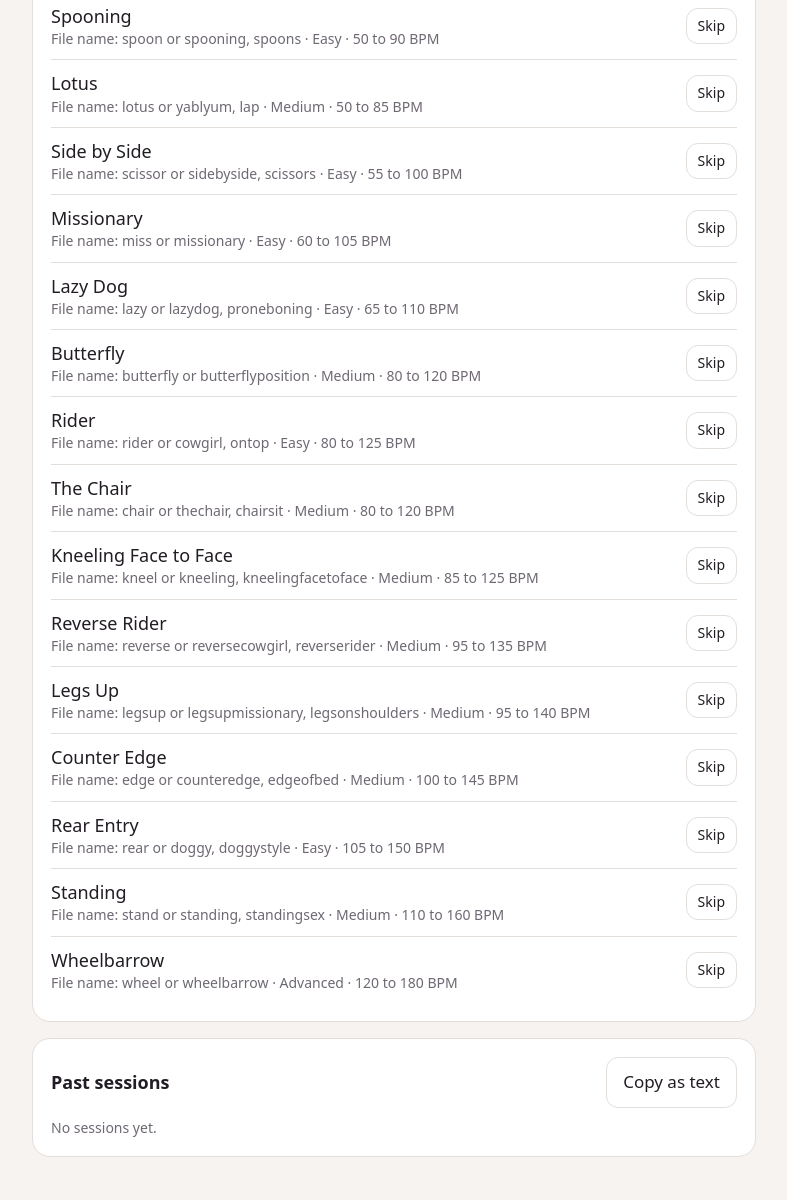
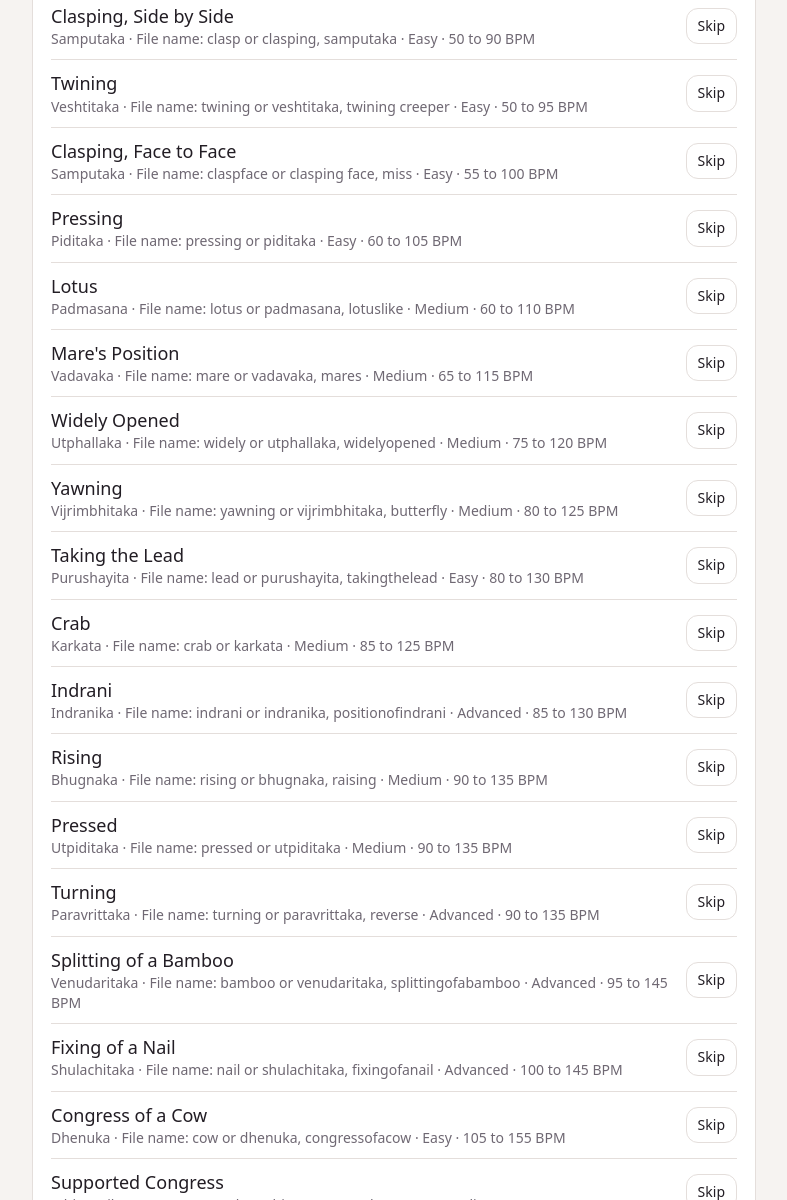
Before and after one commit to dustin12342986-hue/Positions-, a plain HTML site: page index.html in a window 1280 px wide. Shown: the part 1600-2800 px from the top of the page, without its empty margins (246-1033 px from the left). Drawn offline with Linux system fonts and the light colour scheme.

Commit message:
Switch positions to the Kama Sutra list with Sanskrit names
Co-Authored-By: Claude Opus 5.5 <noreply@anthropic.com>
Claude-Session: https://claude.ai/code/session_012yMxm2DxC5UJrvGptgUURS

```diff
--- a/index.html
+++ b/index.html
@@ -78,7 +78,7 @@ body.stage .stageonly{display:flex}
 <body>
 <div class="wrap">
   <h1>Tempo</h1>
-  <p class="sub">Play music. It breaks down each song and picks positions that fit, holding each one about as long as couples usually do.</p>
+  <p class="sub">Play music. It breaks down each song and picks Kama Sutra positions that fit, holding each one about as long as couples usually do.</p>
 
   <div class="row">
     <label class="btn primary" for="songsIn">Add songs</label>
@@ -177,7 +177,7 @@ body.stage .stageonly{display:flex}
 
   <div class="card">
     <h3>Add images, GIFs and videos in bulk</h3>
-    <div class="note" style="margin-top:0">Each file is matched by name, for example spoon.gif, cowgirl.mp4 or doggy.png. Videos play muted on a loop.</div>
+    <div class="note" style="margin-top:0">Each file is matched by name, English or Sanskrit, for example clasp.gif, indrani.mp4 or bamboo.png. Common names like cowgirl or doggy also work. Videos play muted on a loop.</div>
     <div class="row" style="margin-top:10px">
       <label class="btn" for="bulkDir">Choose folder</label>
       <input type="file" id="bulkDir" webkitdirectory multiple>
@@ -210,21 +210,25 @@ body.stage .stageonly{display:flex}
 <script>
 /* ---------------- positions ---------------- */
 const POS=[
- {id:'spoon',a:['spooning','spoons'],name:'Spooning',lvl:'Easy',i:.10,bpm:[50,90],d:'Both on your sides, one behind the other. Close, slow, and easy to hold through a long song.'},
- {id:'lotus',a:['yablyum','lap','seated'],name:'Lotus',lvl:'Medium',i:.15,bpm:[50,85],d:'Seated face to face, one partner in the other\'s lap with legs wrapped around. Built for eye contact and slow rocking.'},
- {id:'scissor',a:['sidebyside','scissors','sideways'],name:'Side by Side',lvl:'Easy',i:.25,bpm:[55,100],d:'Lying on your sides facing each other, legs interlaced. Low effort, lots of contact.'},
- {id:'miss',a:['missionary'],name:'Missionary',lvl:'Easy',i:.30,bpm:[60,105],d:'Face to face, one partner on top. Room for kissing and a slow, steady rhythm.'},
- {id:'lazy',a:['lazydog','proneboning'],name:'Lazy Dog',lvl:'Easy',i:.35,bpm:[65,110],d:'Receiving partner lies flat on their stomach, the other on top from behind. Close and unhurried.'},
- {id:'butterfly',a:['butterflyposition'],name:'Butterfly',lvl:'Medium',i:.45,bpm:[80,120],d:'Receiving partner on their back at the edge of the bed, the other standing. Good leverage for a steady groove.'},
- {id:'rider',a:['cowgirl','ontop','woman on top','straddle'],name:'Rider',lvl:'Easy',i:.50,bpm:[80,125],d:'One partner on top, straddling and setting the pace. The person on top rides the groove.'},
- {id:'chair',a:['thechair','chairsit','sitting'],name:'The Chair',lvl:'Medium',i:.50,bpm:[80,120],d:'One partner seated in a sturdy chair, the other in their lap. Great for mid tempo rocking.'},
- {id:'kneel',a:['kneeling','kneelingfacetoface'],name:'Kneeling Face to Face',lvl:'Medium',i:.55,bpm:[85,125],d:'Both kneeling upright, facing each other and holding on. Close, balanced, and rhythmic.'},
- {id:'reverse',a:['reversecowgirl','reverserider','reversecowboy'],name:'Reverse Rider',lvl:'Medium',i:.65,bpm:[95,135],d:'Partner on top faces away. Hands free, good view, more drive.'},
- {id:'legsup',a:['legsupmissionary','legsonshoulders','shoulders'],name:'Legs Up',lvl:'Medium',i:.70,bpm:[95,140],d:'Missionary with the receiving partner\'s legs raised toward the shoulders. Deeper and more intense.'},
- {id:'edge',a:['counteredge','edgeofbed','tableedge'],name:'Counter Edge',lvl:'Medium',i:.75,bpm:[100,145],d:'Receiving partner sits on the edge of a counter or table, the other standing between their legs.'},
- {id:'rear',a:['doggy','doggystyle','frombehind','rearentry','allfours'],name:'Rear Entry',lvl:'Easy',i:.80,bpm:[105,150],d:'On hands and knees, one partner behind. Lets the beat drive the motion.'},
- {id:'stand',a:['standing','standingsex','wallsex'],name:'Standing',lvl:'Medium',i:.85,bpm:[110,160],d:'Standing, one behind the other or up against a wall. High energy, best in short bursts.'},
- {id:'wheel',a:['wheelbarrow'],name:'Wheelbarrow',lvl:'Advanced',i:.95,bpm:[120,180],d:'Receiving partner supports themselves on their hands while their legs are held. Playful, acrobatic, short bursts. Go carefully.'}
+ {id:'clasp',s:'Samputaka',a:['clasping','samputaka','clasping side','spoon','spooning','scissor','sidebyside'],name:'Clasping, Side by Side',lvl:'Easy',i:.10,bpm:[50,90],d:'Lying on your sides facing each other, legs stretched out along each other. Close, slow, and easy to hold through a long song.'},
+ {id:'twining',s:'Veshtitaka',a:['veshtitaka','twining creeper'],name:'Twining',lvl:'Easy',i:.18,bpm:[50,95],d:'From the clasping position, the receiving partner lays one thigh across the other\'s thigh, like a vine wrapping a tree.'},
+ {id:'claspface',s:'Samputaka',a:['clasping face','miss','missionary','lazy','lazydog'],name:'Clasping, Face to Face',lvl:'Easy',i:.25,bpm:[55,100],d:'Receiving partner on their back, both with legs stretched straight along each other. Full body contact and small movements.'},
+ {id:'pressing',s:'Piditaka',a:['piditaka'],name:'Pressing',lvl:'Easy',i:.30,bpm:[60,105],d:'Start in a clasping position, then the receiving partner presses their thighs firmly together around the other. Tight and intimate.'},
+ {id:'lotus',s:'Padmasana',a:['padmasana','lotuslike'],name:'Lotus',lvl:'Medium',i:.35,bpm:[60,110],d:'Receiving partner on their back with legs folded and crossed over each other, like a seated lotus. Needs some flexibility.'},
+ {id:'mare',s:'Vadavaka',a:['vadavaka','mares'],name:'Mare\'s Position',lvl:'Medium',i:.40,bpm:[65,115],d:'Once joined, the receiving partner stays still and grips with their inner muscles instead of moving. Slow, controlled, and focused.'},
+ {id:'widely',s:'Utphallaka',a:['utphallaka','widelyopened'],name:'Widely Opened',lvl:'Medium',i:.45,bpm:[75,120],d:'Receiving partner lowers their head and lifts their hips, arching up from the bed. A pillow under the hips helps.'},
+ {id:'yawning',s:'Vijrimbhitaka',a:['vijrimbhitaka','butterfly'],name:'Yawning',lvl:'Medium',i:.50,bpm:[80,125],d:'Receiving partner on their back raises their thighs and keeps them wide apart.'},
+ {id:'lead',s:'Purushayita',a:['purushayita','takingthelead','rider','cowgirl','ontop','chair','kneel','kneeling'],name:'Taking the Lead',lvl:'Easy',i:.55,bpm:[80,130],d:'From the chapter on the woman acting the part of the man. One partner on top sets the pace and leads the rhythm.'},
+ {id:'crab',s:'Karkata',a:['karkata'],name:'Crab',lvl:'Medium',i:.58,bpm:[85,125],d:'Receiving partner on their back draws both legs in, knees folded toward the stomach.'},
+ {id:'indrani',s:'Indranika',a:['indranika','positionofindrani'],name:'Indrani',lvl:'Advanced',i:.60,bpm:[85,130],d:'Named for the wife of the god Indra. Receiving partner draws both knees up toward the chest with legs folded at the sides. The text says it is learned only by practice.'},
+ {id:'rising',s:'Bhugnaka',a:['bhugnaka','raising','legsup','legsupmissionary'],name:'Rising',lvl:'Medium',i:.65,bpm:[90,135],d:'Receiving partner on their back raises both legs straight up.'},
+ {id:'pressed',s:'Utpiditaka',a:['utpiditaka'],name:'Pressed',lvl:'Medium',i:.68,bpm:[90,135],d:'Receiving partner\'s legs are drawn up and held against the other\'s chest. Close and deep.'},
+ {id:'turning',s:'Paravrittaka',a:['paravrittaka','reverse','reversecowgirl','reverserider'],name:'Turning',lvl:'Advanced',i:.70,bpm:[90,135],d:'The partner on top turns all the way around without separating. The text says it takes practice, so go slowly.'},
+ {id:'bamboo',s:'Venudaritaka',a:['venudaritaka','splittingofabamboo','splittingbamboo','shoulders','legsonshoulders'],name:'Splitting of a Bamboo',lvl:'Advanced',i:.75,bpm:[95,145],d:'One leg rests on the partner\'s shoulder while the other stretches out, then they swap, again and again. Try swapping on the beat.'},
+ {id:'nail',s:'Shulachitaka',a:['shulachitaka','fixingofanail','fixinganail'],name:'Fixing of a Nail',lvl:'Advanced',i:.78,bpm:[100,145],d:'One leg stretched out, the other raised high with the foot near the partner\'s head. Needs real flexibility, so go carefully.'},
+ {id:'cow',s:'Dhenuka',a:['dhenuka','congressofacow','rear','doggy','doggystyle','frombehind','rearentry','allfours'],name:'Congress of a Cow',lvl:'Easy',i:.82,bpm:[105,155],d:'Receiving partner on hands and feet, the other behind. Lets the beat drive the motion.'},
+ {id:'supported',s:'Sthita',a:['sthita','supportedcongress','stand','standing','wallsex','edge','counteredge'],name:'Supported Congress',lvl:'Medium',i:.85,bpm:[110,160],d:'Standing, leaning on each other or against a wall or pillar.'},
+ {id:'suspended',s:'Avalambitaka',a:['avalambitaka','suspendedcongress','wheel','wheelbarrow','carry'],name:'Suspended Congress',lvl:'Advanced',i:.95,bpm:[115,180],d:'One partner leans against a wall and holds the other up, who wraps their arms around the neck and braces their feet on the wall. Short bursts only, and lift safely.'}
 ];
 const $=id=>document.getElementById(id);
 const clamp=v=>Math.max(0,Math.min(1,v));
@@ -403,7 +407,7 @@ let mediaUrl=null,renderSeq=0;
 function paceText(b){return !b?'':b>=130?'Move on every other beat':b<75?'One long, slow movement per beat':'Move with the beat'}
 async function render(){
   if(!current)return;
-  $('pName').textContent=current.name;$('pLvl').textContent=current.lvl;$('pDesc').textContent=current.d;
+  $('pName').textContent=current.name;$('pLvl').textContent=current.s+' · '+current.lvl;$('pDesc').textContent=current.d;
   $('pPace').textContent=paceText(curBpm());
   const seq=++renderSeq,m=await media.get(current.id);if(seq!==renderSeq)return;
   const box=$('pImg');if(mediaUrl){URL.revokeObjectURL(mediaUrl);mediaUrl=null}
@@ -667,6 +671,9 @@ async function bulk(e){
   $('bulkStatus').textContent=`Added ${ok} file${ok===1?'':'s'}.`+(skipped.length?` Not matched: ${skipped.join(', ')}`:'');e.target.value='';render();renderList();
 }
 $('bulkDir').onchange=bulk;$('bulkFiles').onchange=bulk;
+async function remapOld(){const olds=['spoon','scissor','miss','lazy','butterfly','rider','chair','kneel','reverse','legsup','edge','rear','stand','wheel'];
+  for(const o of olds){if(!media.ids.has(o))continue;const p=POS.find(p=>p.a.includes(o));if(!p)continue;
+    if(!media.ids.has(p.id)){const m=await media.get(o);if(m&&await media.set(p.id,m))await media.del(o)}}}
 async function migrate(){for(const p of POS){let d=null;try{d=localStorage.getItem('tempo.img.'+p.id)}catch(e){}if(!d)continue;
   try{const b=await (await fetch(JSON.parse(d))).blob();if(await media.set(p.id,{kind:'image',blob:b}))localStorage.removeItem('tempo.img.'+p.id)}catch(e){}}}
 
@@ -679,12 +686,12 @@ function renderList(){
   POS.forEach(p=>{const d=document.createElement('div');d.className='item'+(off.has(p.id)?' off':'');
     const has=media.ids.has(p.id),fav=posBonus[p.id];
     const nm=document.createElement('div');nm.className='nm';nm.textContent=p.name;
-    const sm=document.createElement('small');sm.textContent='File name: '+p.id+' or '+p.a.slice(0,2).join(', ')+' · '+p.lvl+' · '+p.bpm[0]+' to '+p.bpm[1]+' BPM'+(has?' · has media':'')+(fav>.02?' · a favorite':'');nm.appendChild(sm);d.appendChild(nm);
+    const sm=document.createElement('small');sm.textContent=p.s+' · File name: '+p.id+' or '+p.a.slice(0,2).join(', ')+' · '+p.lvl+' · '+p.bpm[0]+' to '+p.bpm[1]+' BPM'+(has?' · has media':'')+(fav>.02?' · a favorite':'');nm.appendChild(sm);d.appendChild(nm);
     const t=document.createElement('button');t.textContent=off.has(p.id)?'Turn on':'Skip';t.onclick=()=>{off.has(p.id)?off.delete(p.id):off.add(p.id);store.set('off',[...off]);renderList()};d.appendChild(t);
     if(has){const r=document.createElement('button');r.textContent='Remove';r.onclick=async()=>{await media.del(p.id);renderList();render()};d.appendChild(r)}
     L.appendChild(d)});
 }
-(async()=>{await media.load();await migrate();await sessions.load();learn();renderList();renderHist()})();
+(async()=>{await media.load();await migrate();await remapOld();await sessions.load();learn();renderList();renderHist()})();
 </script>
 </body>
 </html>
```
